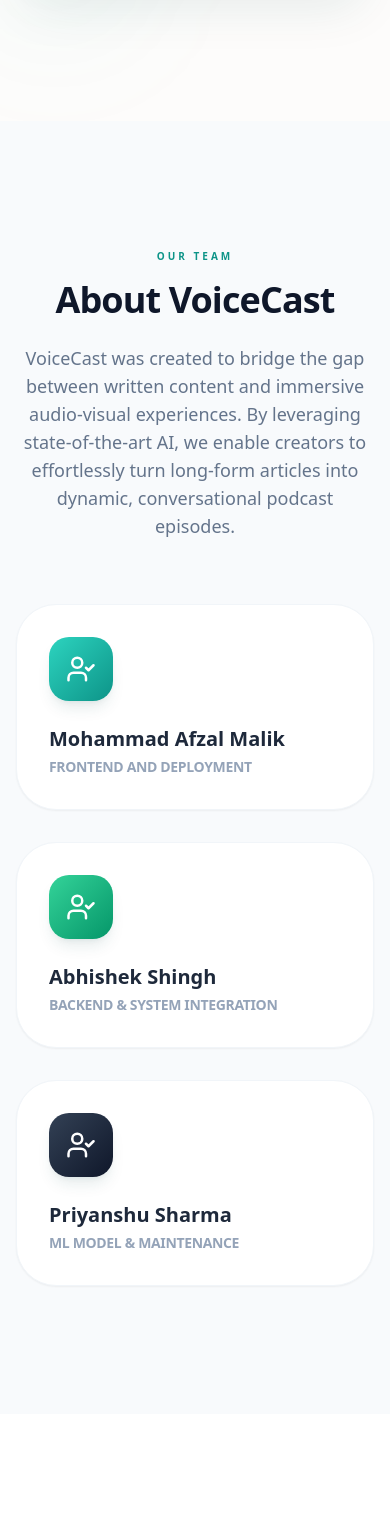
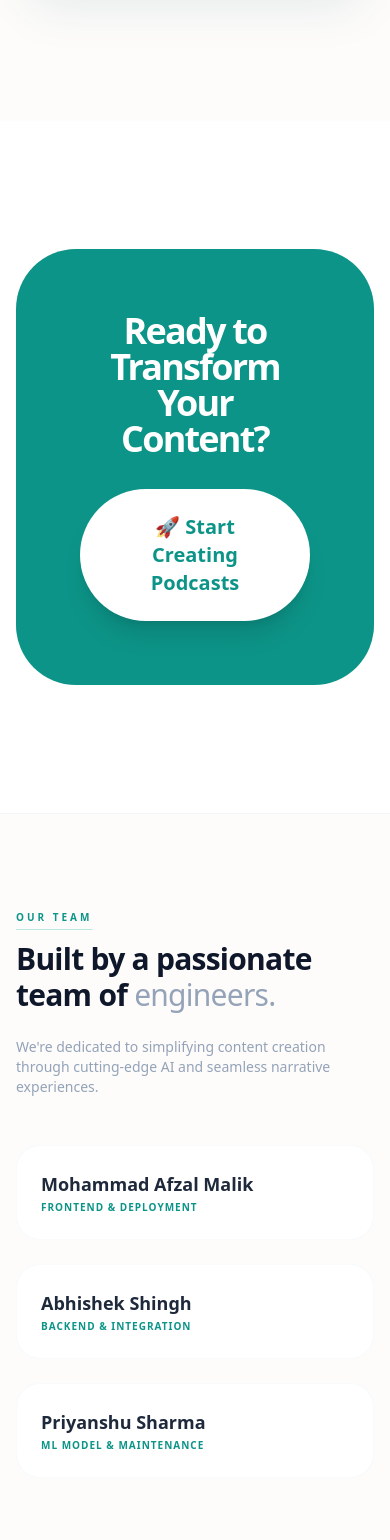
Before and after one commit to priyanshusharma05/AI-Blog-To-Podcast-Agent-With-3D-Avatar, a React (Vite) app: page / in a window 390 px wide. Shown: the part 6480-8020 px from the top of the page. Built offline with nearby package versions, Linux system fonts and the light colour scheme.

Commit message:
Enhancement in About section

```diff
--- a/src/pages/Landing.jsx
+++ b/src/pages/Landing.jsx
@@ -120,8 +120,7 @@
                         </div>
                     </div>
                 </section>
-
-                {/* USE CASES SECTION */}
+                {/* USE CASES SECTION - WITH IMAGE */}
                 <section id="use-cases" className="py-32 bg-[#FDFCFB]">
                     <div className="max-w-7xl mx-auto px-4 sm:px-6 lg:px-8">
                         <div className="flex flex-col md:flex-row items-center justify-between gap-12">
@@ -150,52 +149,14 @@
                                         alt="Who VoiceCast is for"
                                         className="w-full h-full object-cover"
                                     />
-                                    {/* Glassmorphism overlay */}
                                     <div className="absolute inset-0 bg-gradient-to-t from-teal-900/20 to-transparent pointer-events-none" />
                                 </motion.div>
-                                {/* Decorative elements */}
                                 <div className="absolute -top-6 -right-6 w-24 h-24 bg-teal-500/10 rounded-full blur-3xl" />
-                                <div className="absolute -bottom-10 -left-10 w-40 h-40 bg-teal-500/5 rounded-full blur-3xl" />
                             </div>
                         </div>
                     </div>
                 </section>
 
-                {/* ABOUT SECTION */}
-                <section id="about" className="py-32 bg-slate-50 relative overflow-hidden">
-                    <div className="max-w-7xl mx-auto px-4 sm:px-6 lg:px-8">
-                        <div className="text-center mb-16">
-                            <span className="text-[10px] font-black text-[#0D9488] uppercase tracking-[0.3em] mb-4 block">Our Team</span>
-                            <h2 className="text-4xl md:text-6xl font-black tracking-tight mb-6">About VoiceCast</h2>
-                            <p className="text-slate-500 text-lg font-medium max-w-2xl mx-auto">
-                                VoiceCast was created to bridge the gap between written content and immersive audio-visual experiences.
-                                By leveraging state-of-the-art AI, we enable creators to effortlessly turn long-form articles into dynamic, conversational podcast episodes.
-                            </p>
-                        </div>
-
-                        <div className="grid grid-cols-1 md:grid-cols-3 gap-8">
-                            {[
-                                { name: "Mohammad Afzal Malik", role: "Frontend and Deployment", color: "from-teal-400 to-teal-600" },
-                                { name: "Abhishek Shingh", role: "Backend & System Integration", color: "from-emerald-400 to-emerald-600" },
-                                { name: "Priyanshu Sharma", role: "ML Model & Maintenance", color: "from-slate-700 to-slate-900" }
-                            ].map((member, index) => (
-                                <motion.div
-                                    key={index}
-                                    initial={{ opacity: 0, y: 20 }}
-                                    whileInView={{ opacity: 1, y: 0 }}
-                                    transition={{ delay: index * 0.1 }}
-                                    className="bg-white p-8 rounded-[40px] border border-slate-100 shadow-sm hover:shadow-xl transition-all group"
-                                >
-                                    <div className={`w-16 h-16 rounded-[20px] bg-gradient-to-br ${member.color} mb-6 flex items-center justify-center text-white shadow-lg shadow-teal-900/10`}>
-                                        <UserCheck size={30} />
-                                    </div>
-                                    <h4 className="text-xl font-black text-slate-800 mb-1">{member.name}</h4>
-                                    <p className="text-sm font-bold text-slate-400 uppercase tracking-tight">{member.role}</p>
-                                </motion.div>
-                            ))}
-                        </div>
-                    </div>
-                </section>
 
                 {/* CTA SECTION */}
                 <section className="py-32 relative overflow-hidden bg-white">
@@ -216,44 +177,65 @@
                         </motion.div>
                     </div>
                 </section>
+
+                {/* ABOUT SECTION - RE-POSITIONED AND SMALLER */}
+                <section id="about" className="py-24 bg-[#FDFCFB] relative overflow-hidden border-t border-slate-100">
+                    <div className="max-w-7xl mx-auto px-4 sm:px-6 lg:px-8">
+                        <div className="flex flex-col md:flex-row items-end justify-between mb-12 gap-6">
+                            <div className="max-w-xl text-left">
+                                <span className="text-[10px] font-black text-[#0D9488] uppercase tracking-[0.3em] mb-4 block underline decoration-teal-500/30 underline-offset-8">Our Team</span>
+                                <h2 className="text-3xl md:text-5xl font-black tracking-tight text-slate-900">Built by a passionate team of <span className="text-slate-400 font-medium">engineers.</span></h2>
+                            </div>
+                            <p className="text-slate-400 text-sm font-medium max-w-sm text-left">
+                                We're dedicated to simplifying content creation through cutting-edge AI and seamless narrative experiences.
+                            </p>
+                        </div>
+
+                        <div className="grid grid-cols-1 sm:grid-cols-2 md:grid-cols-3 gap-6">
+                            {[
+                                { name: "Mohammad Afzal Malik", role: "Frontend & Deployment" },
+                                { name: "Abhishek Shingh", role: "Backend & Integration" },
+                                { name: "Priyanshu Sharma", role: "ML Model & Maintenance" }
+                            ].map((member, index) => (
+                                <motion.div
+                                    key={index}
+                                    initial={{ opacity: 0, y: 10 }}
+                                    whileInView={{ opacity: 1, y: 0 }}
+                                    transition={{ delay: index * 0.1 }}
+                                    className="p-6 rounded-3xl bg-white border border-slate-100/50 hover:shadow-xl hover:shadow-slate-200/50 transition-all group text-left"
+                                >
+                                    <h4 className="text-lg font-black text-slate-800 mb-0.5">{member.name}</h4>
+                                    <p className="text-[10px] font-black text-[#0D9488] uppercase tracking-widest">{member.role}</p>
+                                </motion.div>
+                            ))}
+                        </div>
+                    </div>
+                </section>
             </main>
 
-            <footer className="py-20 bg-[#FDFCFB] border-t border-slate-100">
-                <div className="max-w-7xl mx-auto px-4 sm:px-6 lg:px-8 grid grid-cols-1 md:grid-cols-4 gap-12">
-                    <div className="col-span-2">
-                        <div className="flex items-center gap-2 mb-6">
+            <footer className="py-12 bg-[#FDFCFB] border-t border-slate-100">
+                <div className="max-w-7xl mx-auto px-4 sm:px-6 lg:px-8 flex flex-col md:flex-row items-center justify-between gap-8">
+                    <div className="flex items-center gap-2">
                         <div className="w-8 h-8 bg-[#0D9488] rounded-full flex items-center justify-center">
                             <Mic size={16} className="text-white" />
                         </div>
                         <span className="text-xl font-black tracking-tighter uppercase">VoiceCast</span>
                     </div>
-                        <p className="text-slate-400 max-w-sm font-medium">The narrative layer for the modern web. Built for creators who value depth and reach.</p>
-                    </div>
-                    <div>
-                        <h4 className="font-black uppercase text-xs tracking-widest mb-6">Product</h4>
-                        <ul className="space-y-4 text-sm font-bold text-slate-500">
-                            <li>Studio</li>
-                            <li>Voices</li>
-                            <li>Pricing</li>
-                        </ul>
-                    </div>
-                    <div>
-                        <h4 className="font-black uppercase text-xs tracking-widest mb-6">Company</h4>
-                        <ul className="space-y-4 text-sm font-bold text-slate-500">
-                            <li>
+
+                    <p className="text-slate-400 text-xs font-bold uppercase tracking-[0.2em]">© 2026 VoiceCast AI. Built by creators for creators.</p>
+
+                    <div className="flex gap-8">
                         <button
                             onClick={(e) => {
                                 e.preventDefault();
                                 document.getElementById('about')?.scrollIntoView({ behavior: 'smooth' });
                             }}
-                                    className="hover:text-[#0D9488] transition-colors"
+                            className="text-xs font-black text-slate-500 hover:text-[#0D9488] transition-colors uppercase tracking-widest"
                         >
-                                    About
+                            The Team
                         </button>
-                            </li>
-                            <li>Blog</li>
-                            <li>Security</li>
-                        </ul>
+                        <span className="text-xs font-black text-slate-500 hover:text-[#0D9488] transition-colors uppercase tracking-widest cursor-pointer">Blog</span>
+                        <span className="text-xs font-black text-slate-500 hover:text-[#0D9488] transition-colors uppercase tracking-widest cursor-pointer">Security</span>
                     </div>
                 </div>
             </footer>
```
Lines whose indentation alone changed are shown as unchanged.
